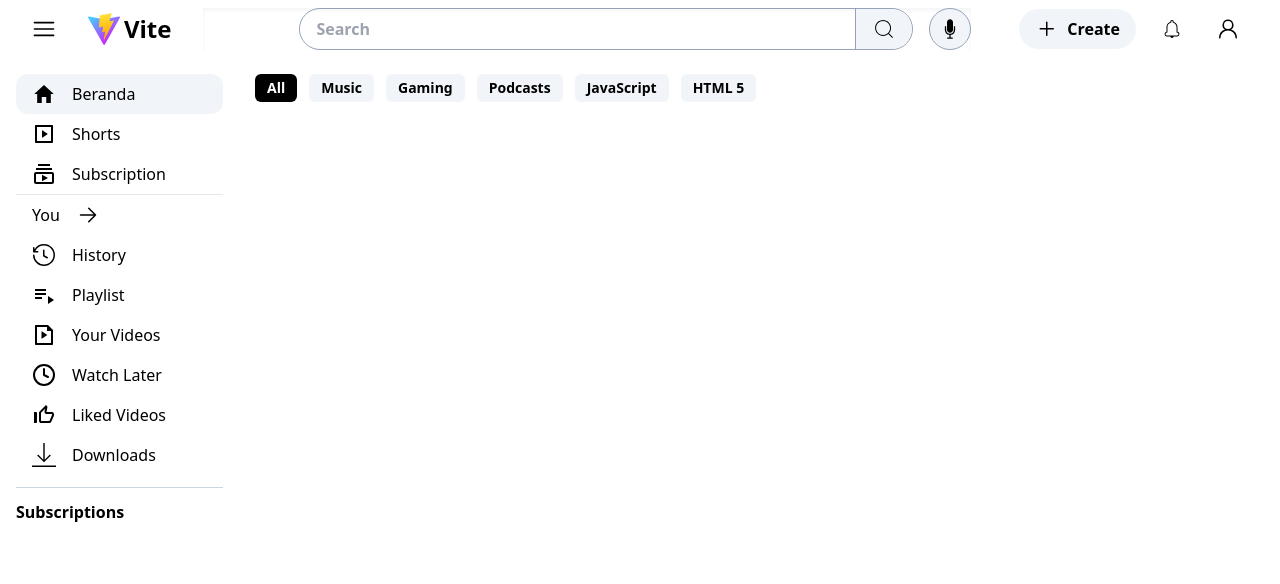
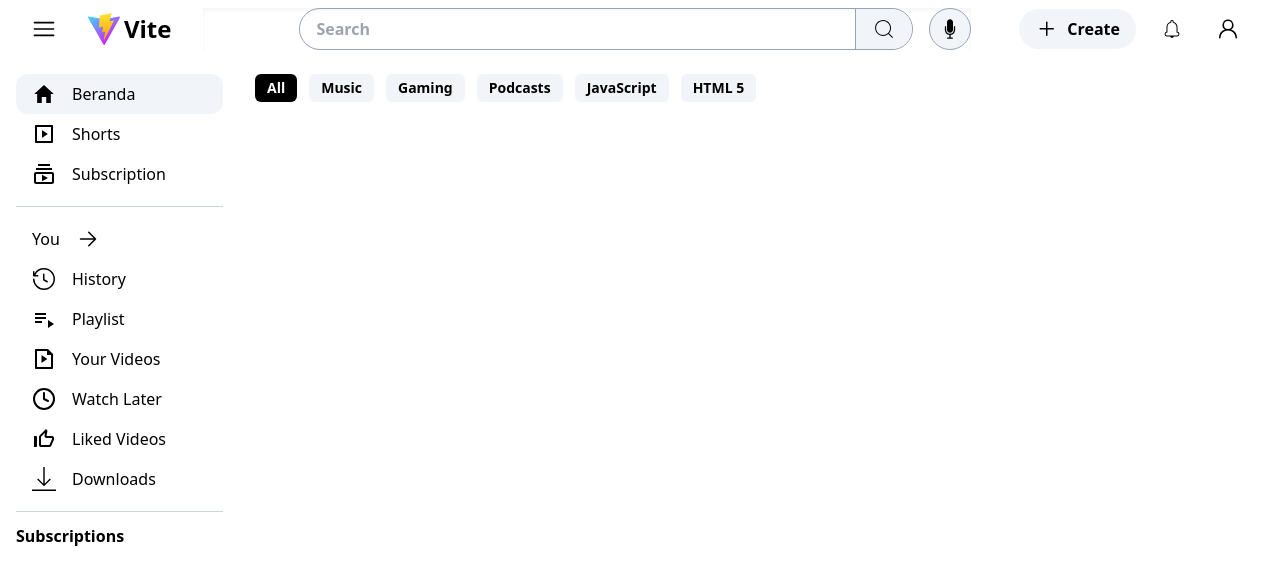
Before and after one commit to maul112/buat-beranda-youtube, a React (Vite) app: page / in a window 1280 px wide. Shown: the top 584 px of the page. Built offline with nearby package versions, Linux system fonts and the light colour scheme.

Commit message:
minor bang

```diff
--- a/src/components/Sidebar/index.jsx
+++ b/src/components/Sidebar/index.jsx
@@ -36,10 +36,6 @@ export default function SideBar() {
     const { isOpen } = useSidebar();
     const location = useLocation();
 
-    // useEffect(() => {
-    //     console.log(location.pathname);
-    // }, [location]);
-
     const hr = (
         <hr className="border-1 border-slate-300 my-3" />
     )
@@ -65,7 +61,7 @@ export default function SideBar() {
                         <Navlink key={index} link={item.link} title={item.title} isSelected={location.pathname === item.link} additionClass={item.additionClass} showInMinimizeSidebar={item.showInMinimizeSidebar}>
                             {item.children}
                         </Navlink>
-                        {index === 2 && <hr />}
+                        {index === 2 && hr}
                     </>
                 ))}
                 {hr}
```
Also changed, not shown: src/components/Sidebar/Navlink.jsx (+0 -7 lines).
